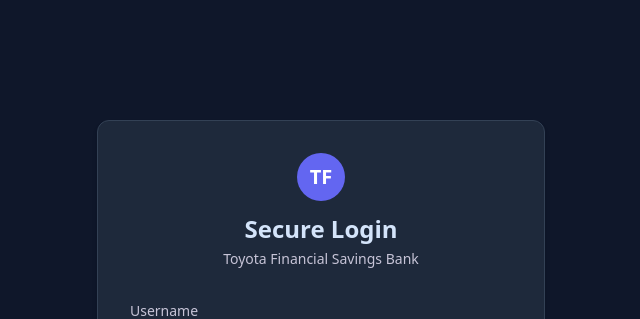
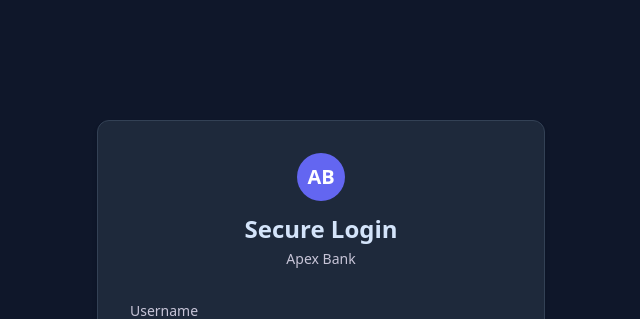
Before and after one commit to p67428378-afk/SCRUM, a React (Vite) app in the folder client/: page /login in a window 1280 px wide. Shown: the top 319 px of the page, without its empty margins (319-959 px from the left). Built offline with nearby package versions, Linux system fonts and the light colour scheme; no server answers.

Commit message:
feat(SCRUM-583): Rename Toyota Financial Savings Bank to Apex Bank in frontend

```diff
--- a/client/index.html
+++ b/client/index.html
@@ -4,7 +4,7 @@
     <meta charset="UTF-8" />
     <link rel="icon" type="image/svg+xml" href="/vite.svg" />
     <meta name="viewport" content="width=device-width, initial-scale=1.0" />
-    <title>Toyota Financial Savings Bank</title>
+    <title>Apex Bank</title>
     <link rel="preconnect" href="https://fonts.googleapis.com" />
     <link rel="preconnect" href="https://fonts.gstatic.com" crossorigin />
     <link
--- a/client/package.json
+++ b/client/package.json
@@ -1,5 +1,5 @@
 {
-  "name": "toyota-financial-savings-bank-client",
+  "name": "apex-bank-client",
   "private": true,
   "version": "1.0.0",
   "type": "module",
--- a/client/src/App.css
+++ b/client/src/App.css
@@ -1,4 +1,4 @@
-/* Custom styles for Toyota Financial Savings Bank */
+/* Custom styles for Apex Bank */
 .animate-fade-in {
   animation: fadeIn 0.2s ease-out;
 }
--- a/client/src/components/auth/LoginForm.jsx
+++ b/client/src/components/auth/LoginForm.jsx
@@ -27,12 +27,10 @@
     <div className="w-full max-w-md p-8 glass-card rounded-xl shadow-lg">
       <div className="text-center mb-8">
         <div className="w-12 h-12 rounded-full bg-brand-indigo flex items-center justify-center text-white font-bold text-xl mx-auto mb-3">
-          TF
+          AB
         </div>
         <h2 className="text-2xl font-bold text-on-surface">Secure Login</h2>
-        <p className="text-sm text-on-surface-variant mt-1">
-          Toyota Financial Savings Bank
-        </p>
+        <p className="text-sm text-on-surface-variant mt-1">Apex Bank</p>
       </div>
 
       {error && (
--- a/client/src/components/layout/Sidebar.jsx
+++ b/client/src/components/layout/Sidebar.jsx
@@ -47,13 +47,11 @@
     <aside className="fixed left-0 top-0 h-screen w-sidebar-width bg-surface border-r border-outline-variant flex flex-col py-6 z-20">
       <div className="px-6 mb-8 flex items-center gap-2">
         <div className="w-10 h-10 rounded-full bg-brand-indigo flex items-center justify-center text-white font-bold">
-          TF
+          AB
         </div>
         <div>
-          <div className="text-lg font-bold text-on-surface">
-            Toyota Financial
-          </div>
-          <div className="text-xs text-on-surface-variant">Savings Bank</div>
+          <div className="text-lg font-bold text-on-surface">Apex Bank</div>
+          <div className="text-xs text-on-surface-variant">Online Banking</div>
         </div>
       </div>
 
```
Also changed, not shown: 2 other files (tests, documents, lock files or other folders).
